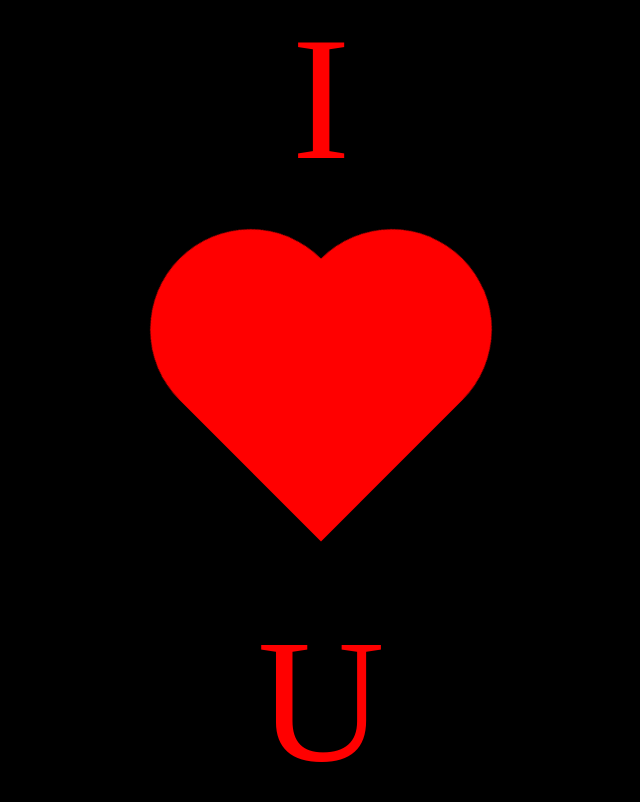
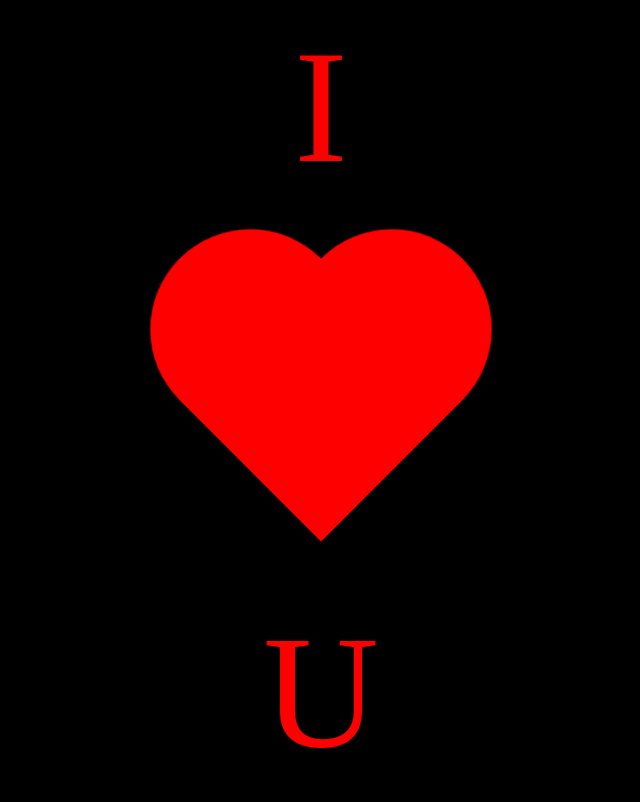
Before and after one commit to royramesh/Heart, a plain HTML site: page index.html in a window 1280 px wide. Shown: the whole page, without its empty margins (319-959 px from the left). Drawn offline with Linux system fonts and the light colour scheme.

Commit message:
fix the problem.

```diff
--- a/style.css
+++ b/style.css
@@ -33,7 +33,6 @@
     left: -100px;
 }
 .main{
-    /* margin: 0; */
     position: absolute;
     top: 50%;
     left: 50%;
@@ -46,7 +45,7 @@
 }
 p{
     color: red;
-    font-size: 11rem;
+    font-size: 10rem;
 }
 .maa{
     text-align: center;
```
